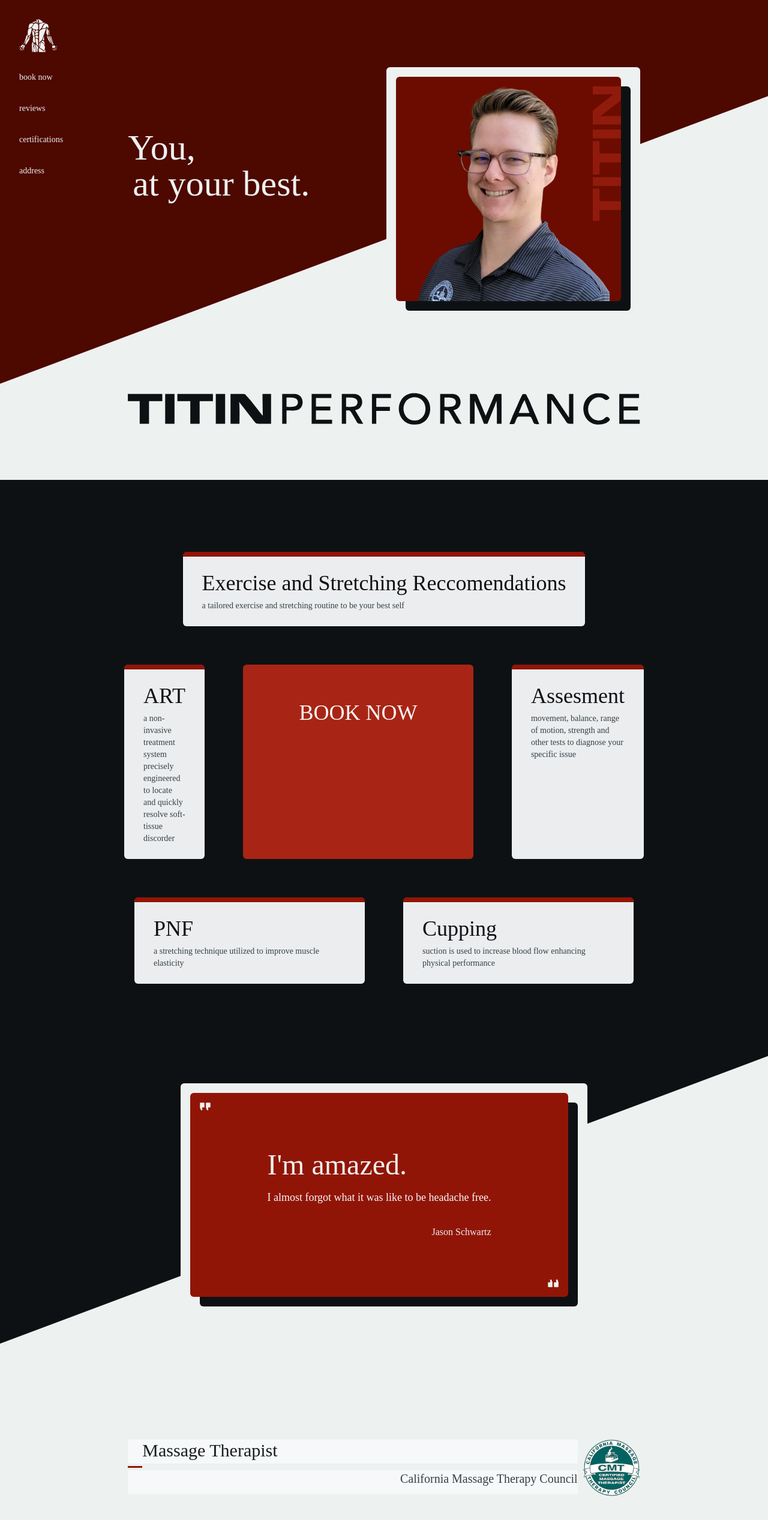
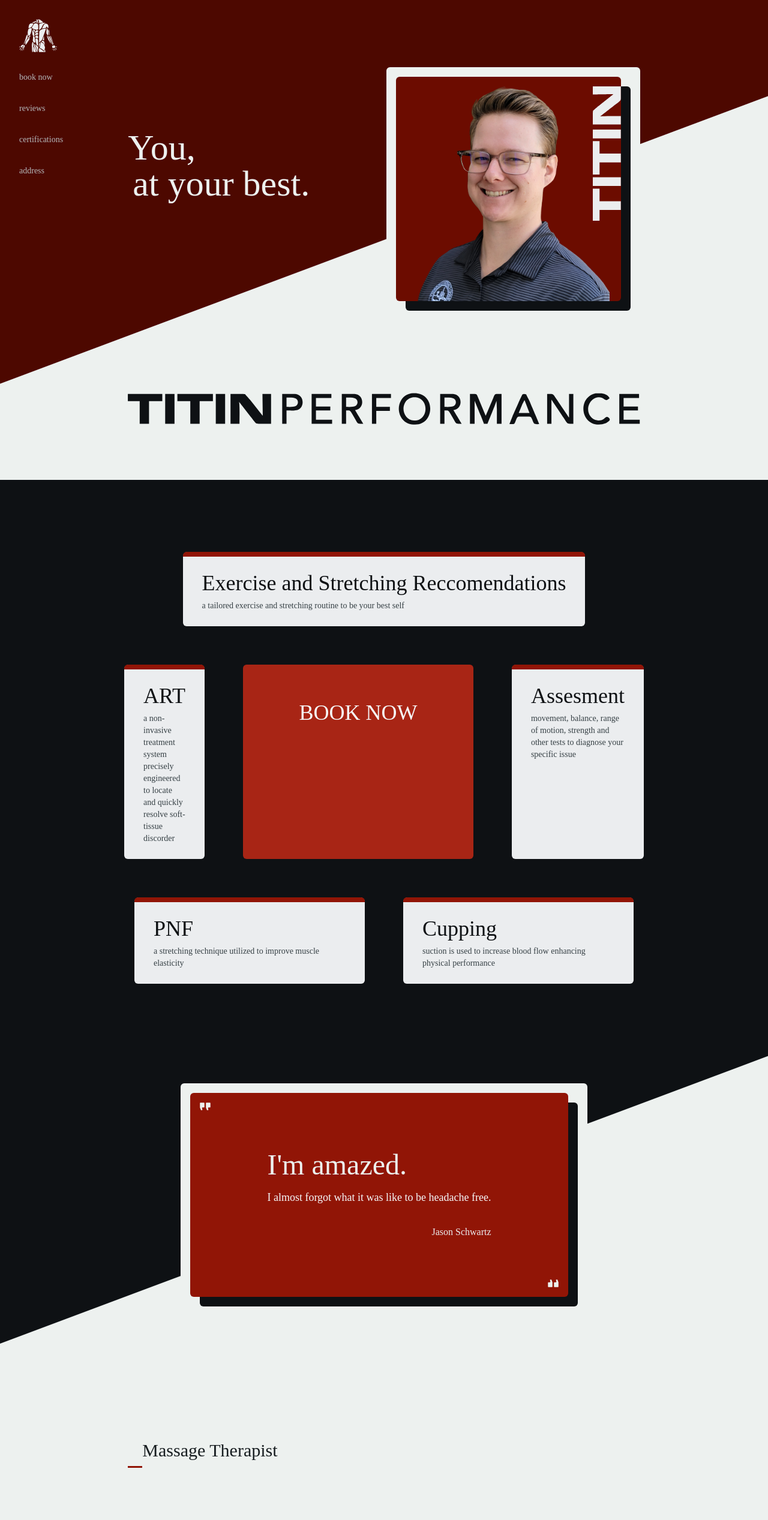
Before and after one commit to BeToast/titinperformance.com, a React (Vite) app: page / in a window 1280 px wide. Shown: the top 2534 px of the page at 60% size. Built offline with nearby package versions, Linux system fonts and the light colour scheme; a web font is replaced by a local one.

Commit message:
content is up, first deployment starting

```diff
--- a/src/App.tsx
+++ b/src/App.tsx
@@ -11,6 +11,7 @@
 import BookNow from "./compos/BookNowSection";
 import QuoterFloater from "./compos/QuoterFloater";
 import Certifications from "./compos/Certifications";
+import Footer from "./compos/Footer";
 
 function App() {
    var redSlant: HTMLElement;
@@ -133,12 +134,7 @@
          {/* RED SLAND */}
          <div id="red-slant" className="-z-30"></div>
          <div id="red-slant-clip" className="absolute h-screen w-screen">
-            <Nav
-               id="red-slant-nav"
-               className={"text-greenwhite"}
-               logoLeftClass={"fill-greenwhite"}
-               logoRightClass={"fill-greenwhite"}
-            />
+            <Nav id="red-slant-nav" light={true} />
          </div>
          {/* WHITE TANGLE */}
          <div id="white-tangle" className="-z-40">
@@ -160,13 +156,8 @@
                </div>
             </div>
          </div>
-         <div id="white-tangle-clip" className="absolute h-screen w-[100vh]">
-            <Nav
-               id="white-tangle-nav"
-               className={"-z-40 text-grey-950"}
-               logoLeftClass={"fill-grey-950"}
-               logoRightClass={"fill-red-600"}
-            />
+         <div id="white-tangle-clip" className="absolute h-screen w-[100vw]">
+            <Nav id="white-tangle-nav" className={"-z-40"} light={false} />
          </div>
          {/* BLACK TANGLE */}
          <div id="black-tangle-frame" className="-z-50">
@@ -177,21 +168,11 @@
                id="black-tangle-clip"
                className="absolute top-[100vh] h-[180vh] w-full"
             >
-               <Nav
-                  id="black-tangle-nav"
-                  className={"top-0 text-greenwhite"}
-                  logoLeftClass={"fill-greenwhite"}
-                  logoRightClass={"fill-greenwhite"}
-               />
+               <Nav id="black-tangle-nav" className={"top-0"} light={true} />
             </div>
          </div>
          {/* heres the nav for the certifications section */}
-         <Nav
-            id=""
-            className={"-z-60 top-0 text-grey-950"}
-            logoLeftClass={"fill-grey-950"}
-            logoRightClass={"fill-red-600"}
-         />
+         <Nav id="" className={"top-0 -z-60"} light={false} />
 
          <main className="flex w-screen justify-center">
             {/* stuff in margins */}
@@ -199,7 +180,7 @@
                {/* above the fold */}
                <div className="relative h-screen w-full">
                   <ShadowFrame id="luke-photo" className="absolute right-0">
-                     <div className="absolute right-0 top-4 h-3/5 fill-red-600 opacity-60">
+                     <div className="absolute right-0 top-4 h-3/5 fill-grey-200">
                         {TITIN}
                      </div>
                      <img
@@ -230,6 +211,8 @@
                <div className="h-screen w-full" />
 
                <Certifications />
+
+               <Footer />
             </div>
          </main>
       </>
--- a/src/compos/Certifications/Cert/index.tsx
+++ b/src/compos/Certifications/Cert/index.tsx
@@ -9,7 +9,7 @@
       <>
          <div className="cert flex flex-row space-x-2">
             <div className="flex grow flex-col justify-start space-y-1">
-               <div className="bg-grey-100 flex h-10 flex-row justify-end">
+               <div className="flex h-10 flex-row justify-end">
                   <div className="pl-6 font-avel text-3xl text-grey-900">
                      {title}
                   </div>
@@ -17,15 +17,21 @@
                </div>
 
                <div className="cert-line h-[3px] bg-red-700"></div>
-               <div className="bg-grey-100 h-10">
-                  <div className="float-right">
-                     <div className="font-avel text-xl text-grey-800">
+               {/* <div className="relative h-10">
+                  <div className="cert-where-hide static z-10 h-full w-6 overflow-clip bg-greenwhite">
+                     <div className="absolute right-0.5 top-0 font-avel text-xl text-grey-800">
                         {where}
                      </div>
                   </div>
+               </div> */}
+               <div className="relative h-10">
+                  <div className="cert-where-hide absolute right-0 z-10 h-full bg-greenwhite"></div>
+                  <div className="absolute right-0.5 top-0 z-0 font-avel text-xl text-grey-800">
+                     {where}
+                  </div>
                </div>
             </div>
-            <div className="h-24 w-24 grow-0 rounded-full bg-transparent">
+            <div className="cert-logo -mt-[1.5px] h-24 w-24 grow-0 rounded-full bg-transparent">
                <img src={logoSrc} />
             </div>
          </div>
--- a/src/compos/Certifications/Cert/style.css
+++ b/src/compos/Certifications/Cert/style.css
@@ -1,33 +1,12 @@
-/* @keyframes widen-title {
-   0% {
-      width: auto;
-   }
-   100% {
-      width: 100%;
-   }
-}
-@keyframes widen-line {
-   0% {
-      width: 8px;
-   }
-   100% {
-      width: 100%;
-   }
-} */
-
+/* cert text empty thing to the right of it */
 .empty-grow {
    flex-grow: 1;
    transition: flex-grow 1.2s;
 }
-
 .cert:hover .empty-grow {
    flex-grow: 0.00001;
 }
-
-/* .empty-grow:hover {
-   flex-grow: 0.00001;
-} */
-
+/* cert underline */
 .cert-line {
    width: 24px;
    transition: width 1.2s;
@@ -36,3 +15,23 @@
 .cert:hover .cert-line {
    width: 100%;
 }
+/* cert where */
+.cert-where-hide {
+   width: 100%;
+   transition: width 1.2s;
+}
+
+.cert:hover .cert-where-hide {
+   width: 0px;
+}
+/* logo */
+.cert-logo {
+   opacity: 0;
+   transition: opacity 0.6s;
+   transition-delay: 0s;
+}
+.cert:hover .cert-logo {
+   opacity: 100;
+   transition: opacity 1.2s;
+   transition-delay: 0.6s;
+}
--- /dev/null
+++ b/src/compos/Footer/index.tsx
@@ -0,0 +1,31 @@
+import { TITINperformance } from "../../svgs";
+import "./style.css";
+
+const Footer: React.FC<{}> = ({}) => {
+   return (
+      <>
+         <div className="relative mt-52">
+            <div className="footer-bg absolute -z-10 h-full w-screen bg-red-700"></div>
+            <div className="w-full bg-red-700 pt-32">
+               <div className="flex flex-col space-y-8 font-aver text-xl text-grey-200">
+                  <a href="mailto:TitinPerformance1@gmail.com" target="_blank">
+                     TitinPerformance1@gmail.com
+                  </a>
+                  <a
+                     href="https://www.youtube.com/watch?v=dQw4w9WgXcQ"
+                     target="_blank"
+                  >
+                     2371 Iron Point Rd Suite 130, Folsom CA 95630
+                  </a>
+                  <div></div>
+               </div>
+               <div className="w-full fill-grey-200 py-32">
+                  {TITINperformance}
+               </div>
+            </div>
+         </div>
+      </>
+   );
+};
+
+export default Footer;
--- /dev/null
+++ b/src/compos/Footer/style.css
@@ -0,0 +1,3 @@
+.footer-bg {
+   transform: translate(-17%, 0);
+}
--- a/src/compos/Nav/index.tsx
+++ b/src/compos/Nav/index.tsx
@@ -1,22 +1,28 @@
 import Logo from "./Logo";
+import "./style.css";
 
 const Nav: React.FC<{
    id: string;
-   className: string;
-   logoLeftClass: string;
-   logoRightClass: string;
-}> = ({ id, className, logoLeftClass, logoRightClass }) => {
+   className?: string;
+   light: boolean;
+}> = ({ id, className, light }) => {
+   const hoverHandler = (e: any, light: boolean) => {
+      console.log(e.target.classList);
+   };
    return (
       <>
          <div
             id={id}
-            className={`${className} fixed flex flex-col space-y-8 pl-8 pt-8 font-aver text-sm`}
+            className={`${className} ${light ? "light" : "dark"} fixed flex flex-col space-y-8 pl-8 pt-8 font-aver text-sm`}
          >
-            <Logo leftClass={logoLeftClass} rightClass={logoRightClass} />
-            <div>book now</div>
-            <div>reviews</div>
-            <div>certifications</div>
-            <div>address</div>
+            <Logo
+               leftClass={light ? "fill-grey-200" : "fill-grey-950"}
+               rightClass={light ? "fill-grey-200" : "fill-red-600"}
+            />
+            <div className="nav-book-now">book now</div>
+            <div className="nav-reviews">reviews</div>
+            <div className="nav-cerficiations">certifications</div>
+            <div className="nav-address">address</div>
          </div>
       </>
    );
--- /dev/null
+++ b/src/compos/Nav/style.css
@@ -0,0 +1,15 @@
+.light {
+   @apply text-grey-400;
+}
+
+.light-hovered {
+   @apply text-grey-100;
+}
+
+.dark {
+   @apply text-grey-900;
+}
+
+.dark-hovered {
+   @apply text-grey-950;
+}
--- a/tailwind.config.js
+++ b/tailwind.config.js
@@ -11,14 +11,15 @@
       colors: {
          transparent: "transparent",
          current: "currentColor",
+         inherit: "inherit",
          greenwhite: "#EDF1EF",
          grey: {
             50: "#FCFCFD",
             100: "#F6F8F9",
             200: "#EBEDEF",
             // 300: '#D5D7D8', //or D8D8D8??
-            // 400: '#B5B8BA',
-            // 500: '#969A9C',
+            400: "#B5B8BA",
+            500: "#969A9C",
             // 600: '#757B7E',
             // 700: '#545C61',
             800: "#364045",
```
